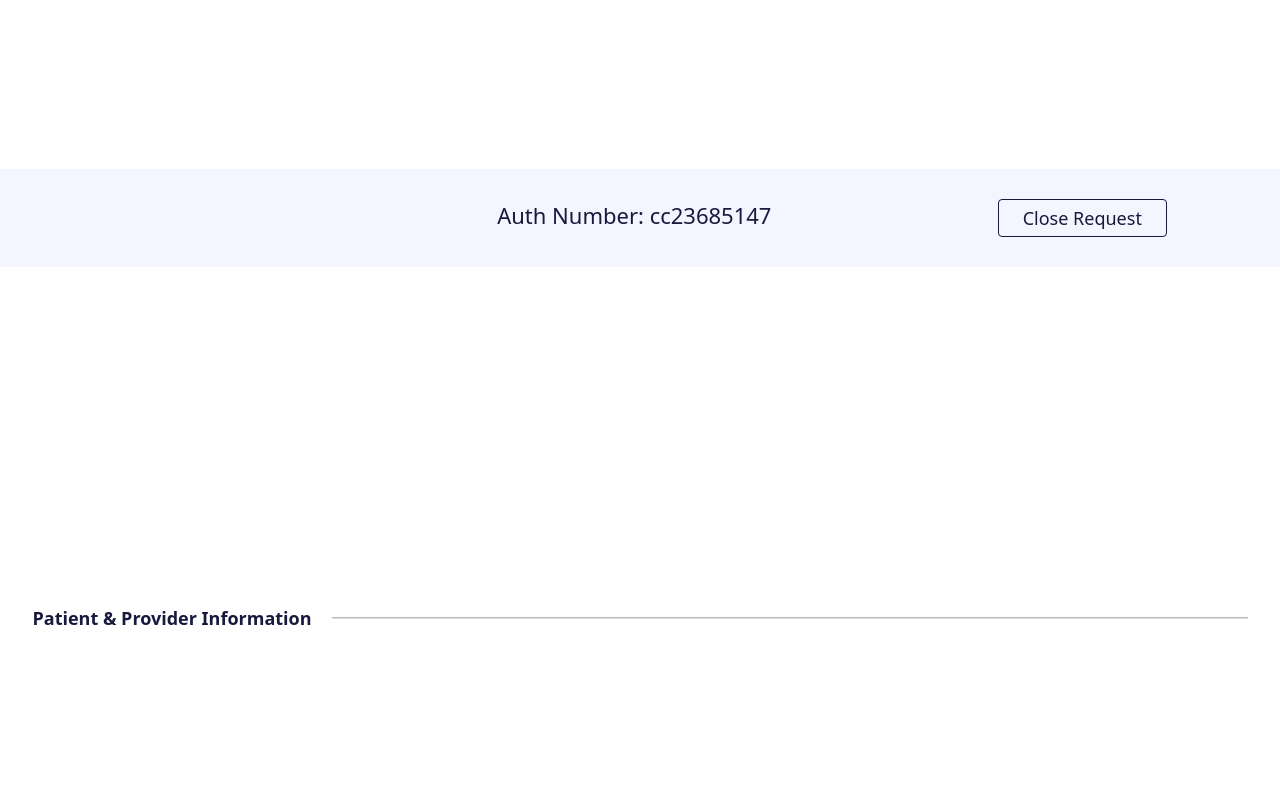
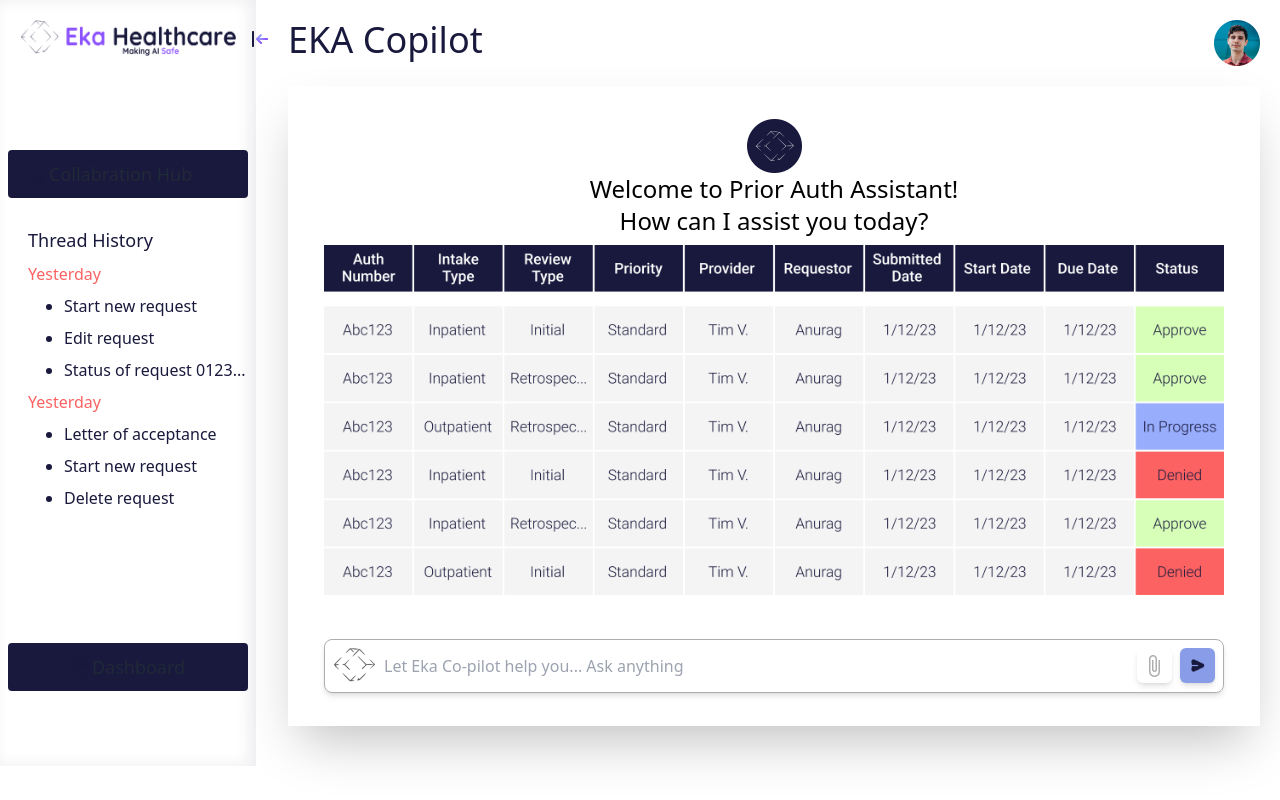
Before and after one commit to developerNitinsingh/eka-copilot, a React (Vite) app: page / in a window 1280 px wide. Built offline with nearby package versions, Linux system fonts and the light colour scheme.

Commit message:
route change

```diff
--- a/src/App.jsx
+++ b/src/App.jsx
@@ -25,7 +25,7 @@
     <div className="bg-white">
       {/* <HomeLayout /> */}
       {/* <Home /> */}
-      {/* <Page00 /> */}
+      <Page00 />
       {/* <RequestStarted01 /> */}
       {/* <OverView /> */}
       {/* <RequestStarted1 /> */}
@@ -43,7 +43,7 @@
       {/* <AdditionalDocuments5_2 /> */}
       {/* <AdditionalDocumention5_3 /> */}
       {/* <Review6 /> */}
-      <RequestPreview6_1 />
+      {/* <RequestPreview6_1 /> */}
     </div>
   );
 }
```
